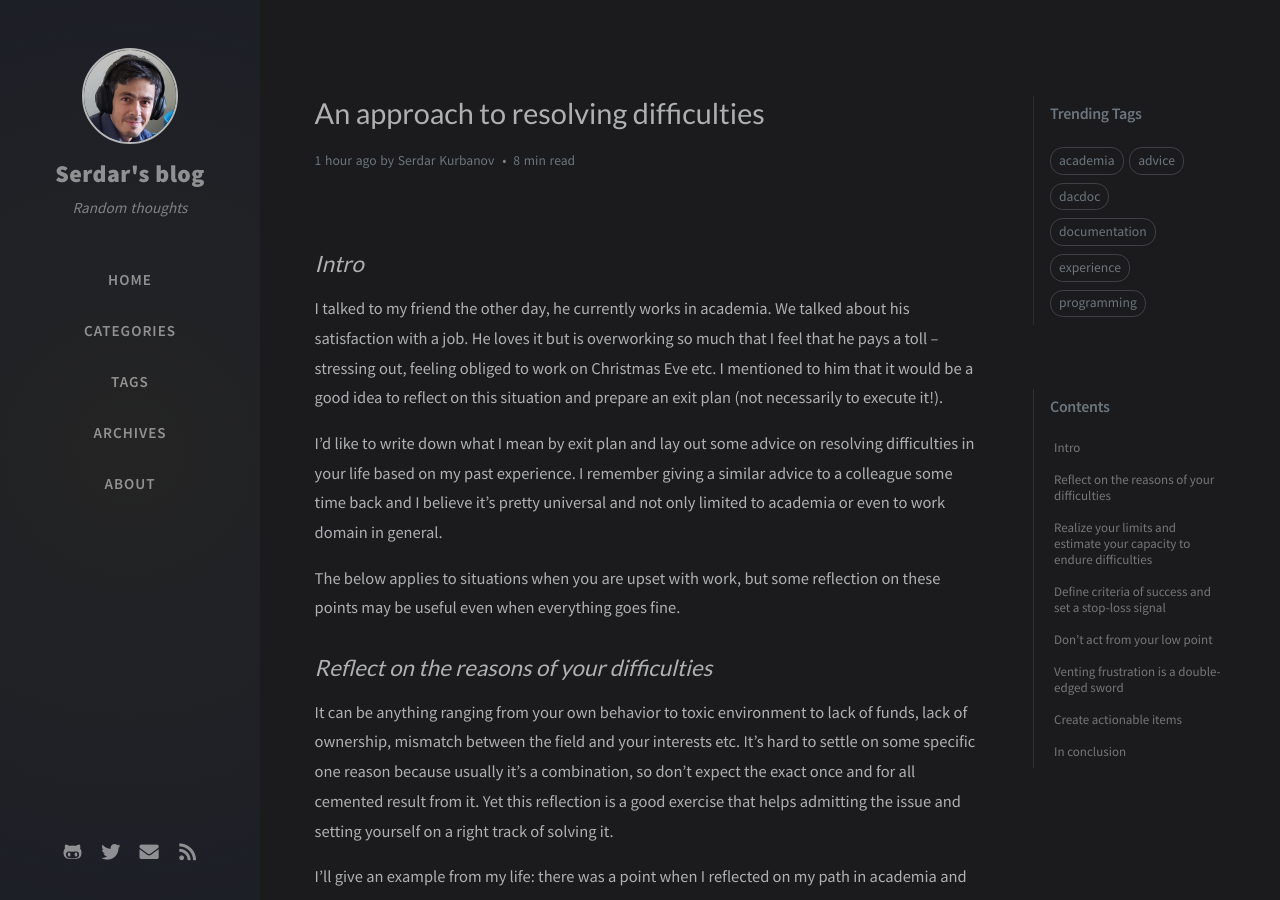
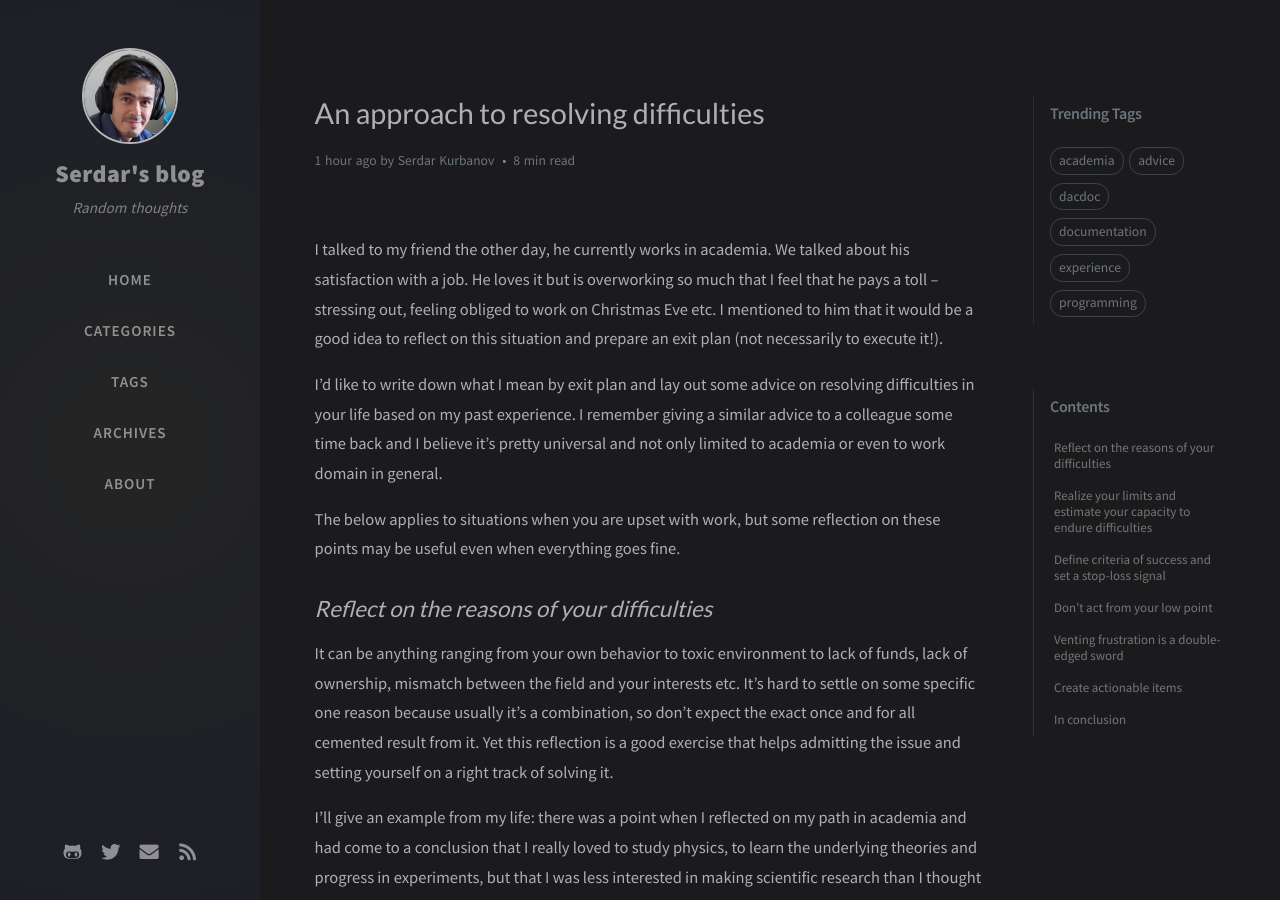
Before and after one commit to serdarkurbanov/serdarkurbanov.github.io, a Jekyll site: the page built from _posts/2020-12-26-exit-plans.md, in a window 1280 px wide and 900 px high. Built offline with Jekyll 4.4.1, drawn with Linux system fonts in a browser that asks for light colours; nearby versions of some CDN libraries; comment, search, counter and statistics services are not loaded.

Commit message:
exit plans : remove intro

```diff
--- a/_posts/2020-12-26-exit-plans.md
+++ b/_posts/2020-12-26-exit-plans.md
@@ -7,7 +7,6 @@ tags: [academia, advice, experience]
 image: /assets/img/sample/2020-12-26-exit-plans/escher_transformation.jpg
 ---
 
-## *Intro*
 I talked to my friend the other day, he currently works in academia. We talked about his satisfaction with a job. He loves it but is overworking so much that I feel that he pays a toll – stressing out, feeling obliged to work on Christmas Eve etc. I mentioned to him that it would be a good idea to reflect on this situation and prepare an exit plan (not necessarily to execute it!).
 
 I'd like to write down what I mean by exit plan and lay out some advice on resolving difficulties in your life based on my past experience. I remember giving a similar advice to a colleague some time back and I believe it’s pretty universal and not only limited to academia or even to work domain in general.
```
